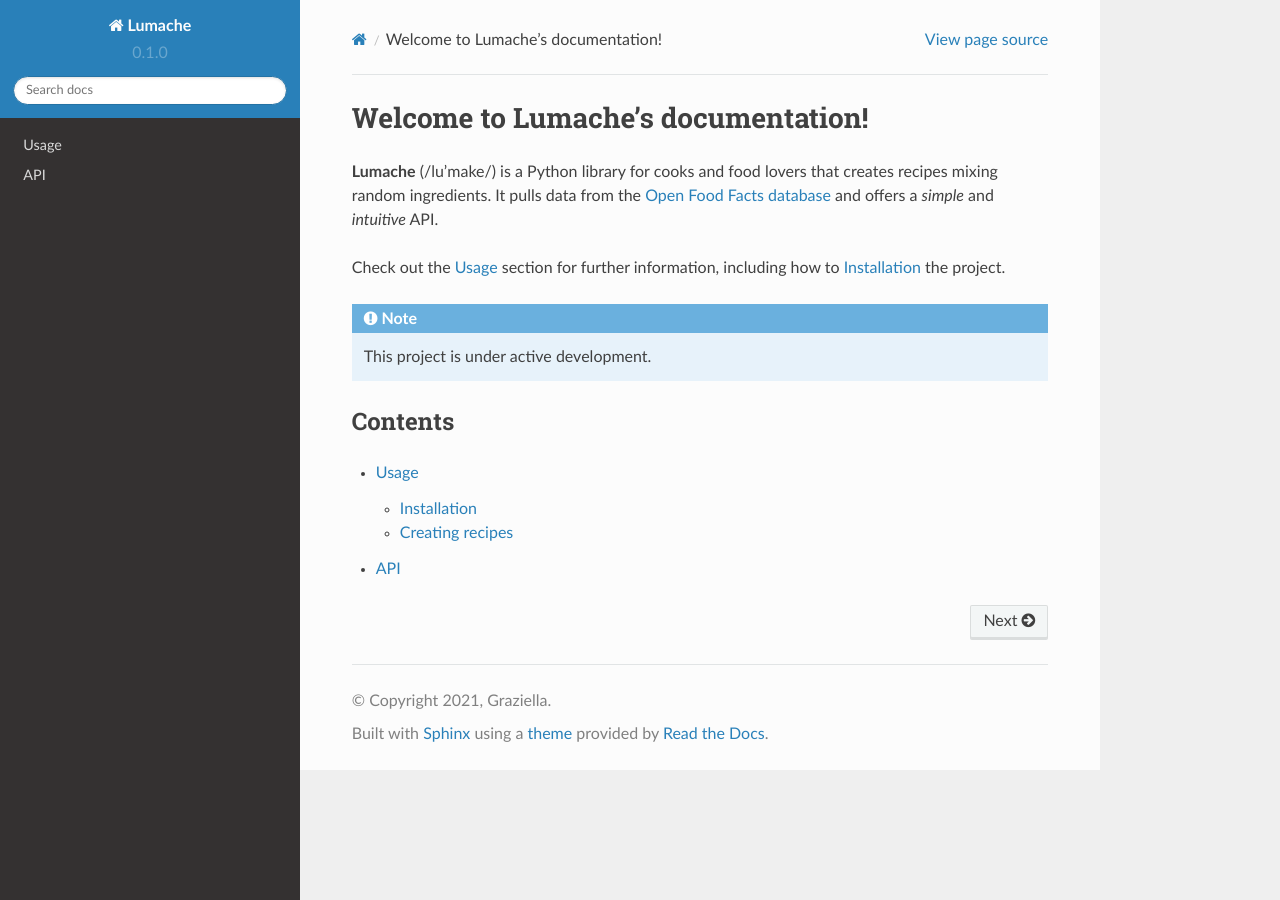
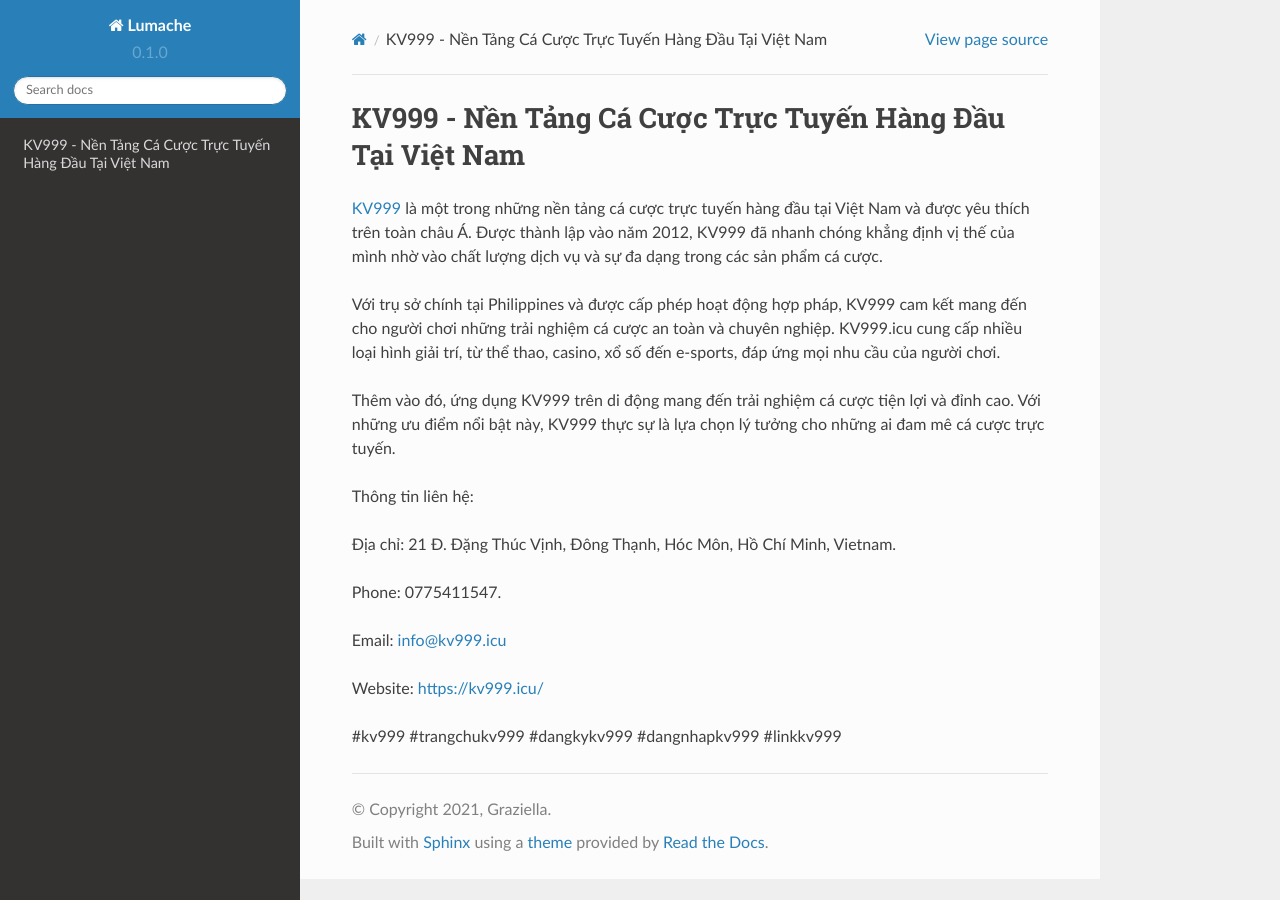
Before and after one commit to antonniotrombeta/kv999icu, a Sphinx documentation site: the page built from docs/source/index.rst, in a window 1280 px wide. Built offline with Sphinx 7.4.7 and the Read the Docs theme 2.0.0, drawn with Linux system fonts in a browser that asks for light colours.

Commit message:
Update index.rst

```diff
--- a/docs/source/index.rst
+++ b/docs/source/index.rst
@@ -1,22 +1,20 @@
-Welcome to Lumache's documentation!
+KV999 - Nền Tảng Cá Cược Trực Tuyến Hàng Đầu Tại Việt Nam
 ===================================
 
-**Lumache** (/lu'make/) is a Python library for cooks and food lovers
-that creates recipes mixing random ingredients.
-It pulls data from the `Open Food Facts database <https://world.openfoodfacts.org/>`_
-and offers a *simple* and *intuitive* API.
+`KV999 <https://kv999.icu/>`_ là một trong những nền tảng cá cược trực tuyến hàng đầu tại Việt Nam và được yêu thích trên toàn châu Á. Được thành lập vào năm 2012, KV999 đã nhanh chóng khẳng định vị thế của mình nhờ vào chất lượng dịch vụ và sự đa dạng trong các sản phẩm cá cược.
 
-Check out the :doc:`usage` section for further information, including
-how to :ref:`installation` the project.
+Với trụ sở chính tại Philippines và được cấp phép hoạt động hợp pháp, KV999 cam kết mang đến cho người chơi những trải nghiệm cá cược an toàn và chuyên nghiệp. KV999.icu cung cấp nhiều loại hình giải trí, từ thể thao, casino, xổ số đến e-sports, đáp ứng mọi nhu cầu của người chơi.
 
-.. note::
+Thêm vào đó, ứng dụng KV999 trên di động mang đến trải nghiệm cá cược tiện lợi và đỉnh cao. Với những ưu điểm nổi bật này, KV999 thực sự là lựa chọn lý tưởng cho những ai đam mê cá cược trực tuyến.
 
-   This project is under active development.
+Thông tin liên hệ:
 
-Contents
---------
+Địa chỉ: 21 Đ. Đặng Thúc Vịnh, Đông Thạnh, Hóc Môn, Hồ Chí Minh, Vietnam.
 
-.. toctree::
+Phone: 0775411547.
 
-   usage
-   api
+Email: info@kv999.icu
+
+Website: https://kv999.icu/
+
+#kv999 #trangchukv999 #dangkykv999 #dangnhapkv999 #linkkv999
```
